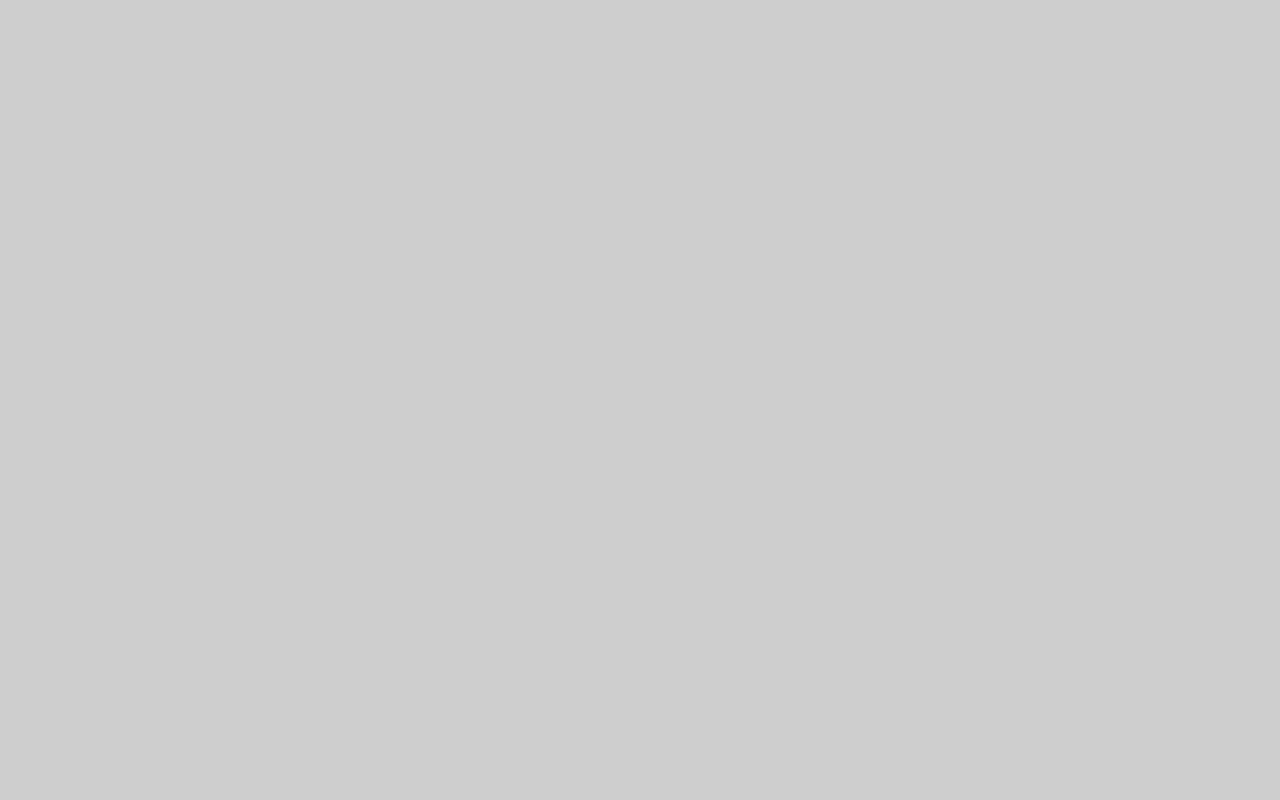
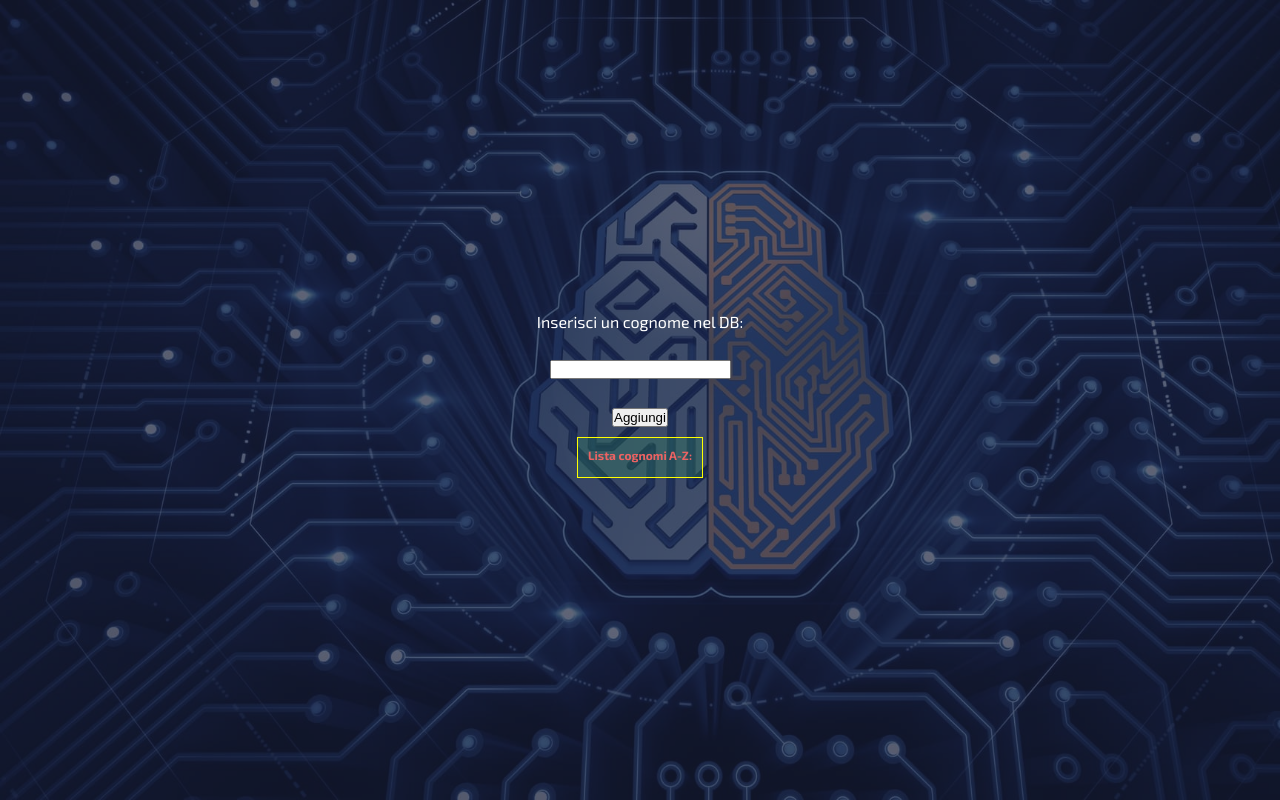
Before and after one commit to MarcoHijacker/js-lista-cognomi, a plain HTML site: page index.html in a window 1280 px wide. Drawn offline with Linux system fonts and the light colour scheme.

Commit message:
Esercizio lista cognomi definitivo.

```diff
--- a/css/main.css
+++ b/css/main.css
@@ -8,11 +8,45 @@
 }
 body {
   font-family: 'Exo 2', sans-serif;
-  width: 100%;
+  background-image: url(../img/database-wallpaper.jpg);
+  background-size: cover;
+  width: 100vw;
   height: 100vh;
-  background-color: #cecece;
 }
 main {
   padding: 20px;
+  display: flex;
+  justify-content: center;
+  align-items: center;
+  flex-direction: column;
+  color: white;
+  width: 100%;
+  height: 100%;
+  background-color: #181f3cad;
 }
 /* Box area */
+#userCognome {
+  margin: 10px 0;
+}
+#listaCognomi {
+  color: #eece90;
+  background-color: #2d885e4f;
+  border: solid 1px yellow;
+  padding: 10px;
+  margin: 10px 0;
+  font-size: 12px;
+  list-style: none;
+  text-align: center;
+}
+#listaCognomi li:first-child {
+  color: rgb(236, 99, 99);
+  margin-bottom: 5px;
+  font-weight: bold;
+}
+#posizCognome {
+  font-size: 12px;
+}
+#numCognome {
+  font-size: 14px;
+  color: lightgreen;
+}
--- a/index.html
+++ b/index.html
@@ -13,10 +13,14 @@
 		<main>
 
 			<!-- Box per inserimento dati -->
-			<div class="container">
+				<label for="userCognome">Inserisci un cognome nel DB:</label><br>
+				<input id="userCognome" type="text" name="userCognome" value=""><br>
+				<button id="addCognome" type="button" name="addCognome">Aggiungi</button>
 
-			</div>
-
+				<ul id="listaCognomi">
+					<li>Lista cognomi A-Z:</li>
+				</ul>
+				<span id="posizCognome"></span> <span id="numCognome"></span>
 		</main>
 
 		<!-- Script JS  -->
--- a/js/script.js
+++ b/js/script.js
@@ -1,3 +1,37 @@
 // Esercizio Lista Cognomi JS
 
 // Dichiarazione variabili
+// Database con 10 cognomi
+var databaseCognomi = ["Rossi", "Verdi", "Bianchi", "Esposito", "Berardi", "Valente", "Balotelli", "Ronaldo", "Dybala", "Lapadula"];
+// Riferimento sul bottone Aggiungi
+var addCognome = document.getElementById('addCognome');
+
+// Listener sul bottone Aggiungi
+addCognome.addEventListener("click", function () {
+  // Inizializzazione array con lista cognomi ordinati
+  var databaseCognomiOrdinati = [];
+  // Aggiungo un li contenente il titolo della lista nella ul listaCognomi
+  document.getElementById('listaCognomi').innerHTML = "<li>Lista Cognomi A-Z</li>";
+
+  // Prendo il cognome in input del cliente
+  var userCognome = document.getElementById('userCognome').value;
+
+  // Inserisco il cognome in coda all'array
+  databaseCognomi.push(userCognome);
+
+  // Ordino l'array alfabeticamente usando sort()
+  databaseCognomiOrdinati = databaseCognomi.sort();
+
+  // Uso il for per scrivere, uno a uno, gli elementi dell'array come singoli <li> nella ul
+  for (var i = 0; i < databaseCognomiOrdinati.length; i++) {
+    document.getElementById('listaCognomi').innerHTML += "<li>" + databaseCognomiOrdinati[i] + "</li>";
+  }
+  // Scorro il database coi cognomi ordinati alla ricerca del cognome inserito dall'utente, prendo l'indice i (aggiungendo uno per ripristinare la posizione reale rispetto a quella adottata dagli array)
+  for (var i = 0; i < databaseCognomiOrdinati.length; i++) {
+    if(databaseCognomiOrdinati[i] == userCognome) {
+      document.getElementById('numCognome').innerHTML = i + 1;
+    }
+  }
+  // Stampo a video il cognome e dove è stato inserito nella lista
+  document.getElementById('posizCognome').innerHTML = "Il cognome " + userCognome + " è stato inserito in posizione: ";
+});
```
Also changed, not shown: img/database-wallpaper.jpg (added).
